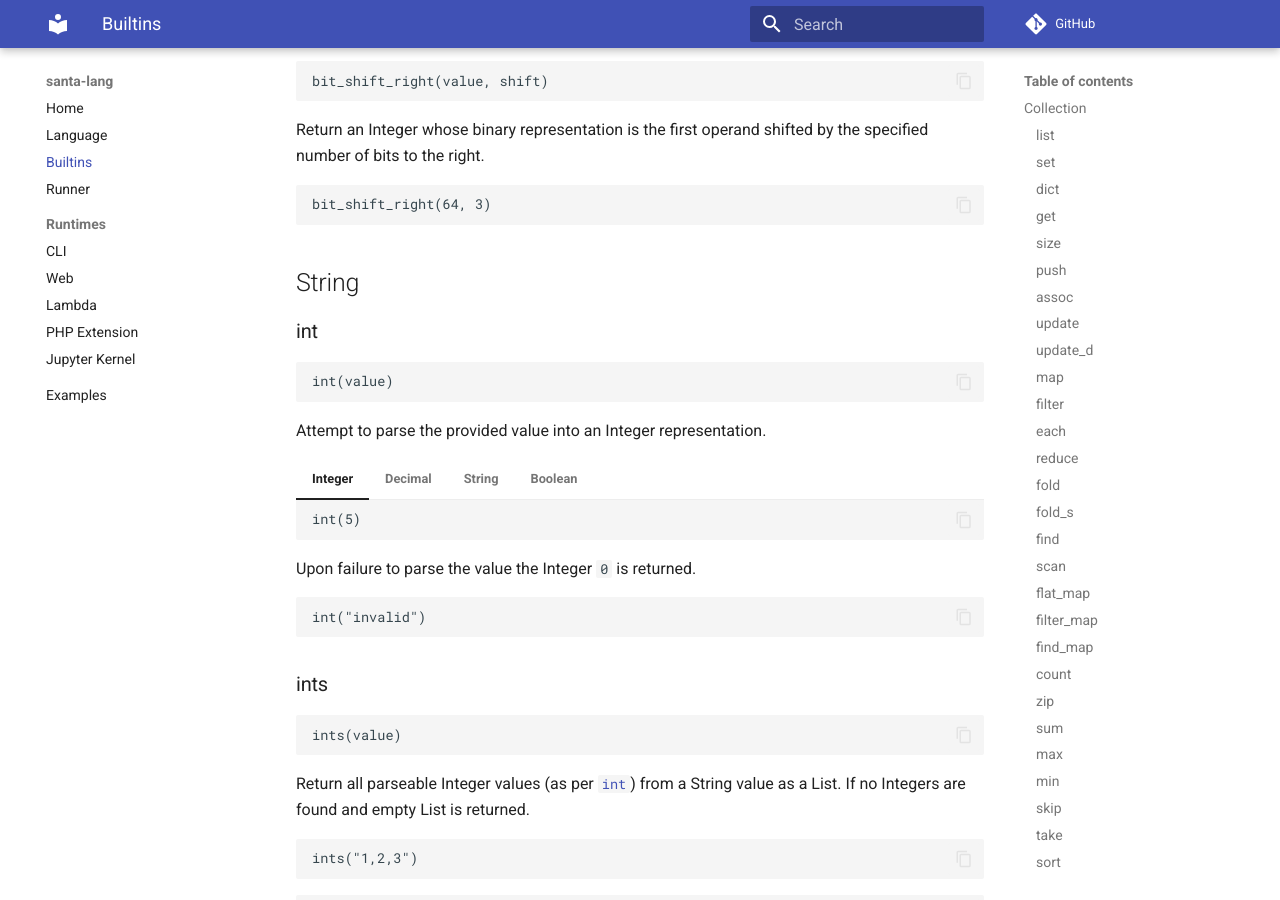
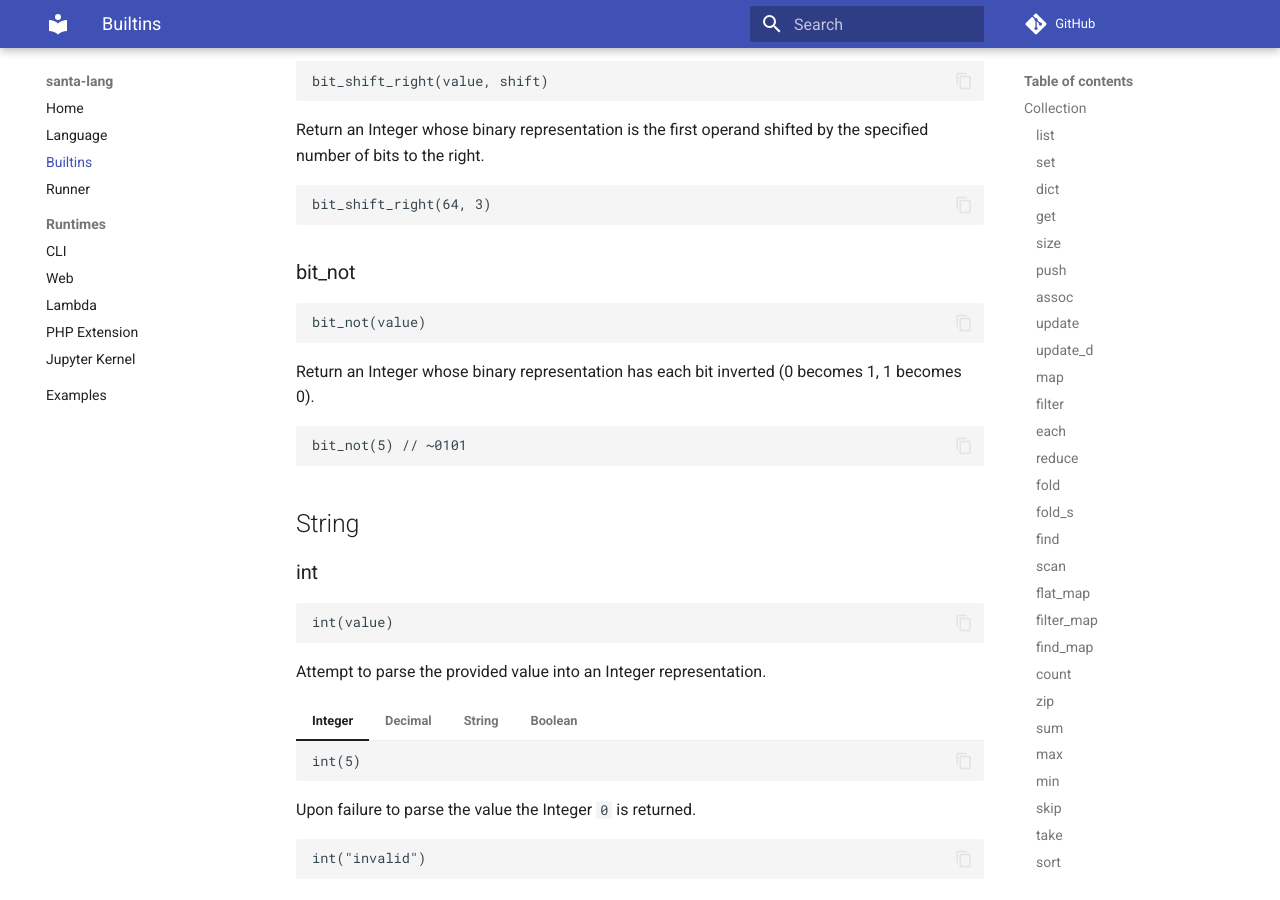
Before and after one commit to eddmann/santa-lang, an MkDocs documentation site: the page built from docs/builtins.md, in a window 1280 px wide and 900 px high, scrolled down 16774 px. Built offline with MkDocs 1.6.1 and Material for MkDocs 9.7.7, drawn with Linux system fonts in a browser that asks for light colours; comment, search, counter and statistics services are not loaded.

Commit message:
docs(builtins): add bit_not function documentation

````diff
--- a/docs/builtins.md
+++ b/docs/builtins.md
@@ -1945,6 +1945,18 @@ Return an Integer whose binary representation is the first operand shifted by th
 
 ```santa
 bit_shift_right(64, 3)
+```
+
+### bit_not
+
+```
+bit_not(value)
+```
+
+Return an Integer whose binary representation has each bit inverted (0 becomes 1, 1 becomes 0).
+
+```santa
+bit_not(5) // ~0101
 ```
 
 ## String
````
